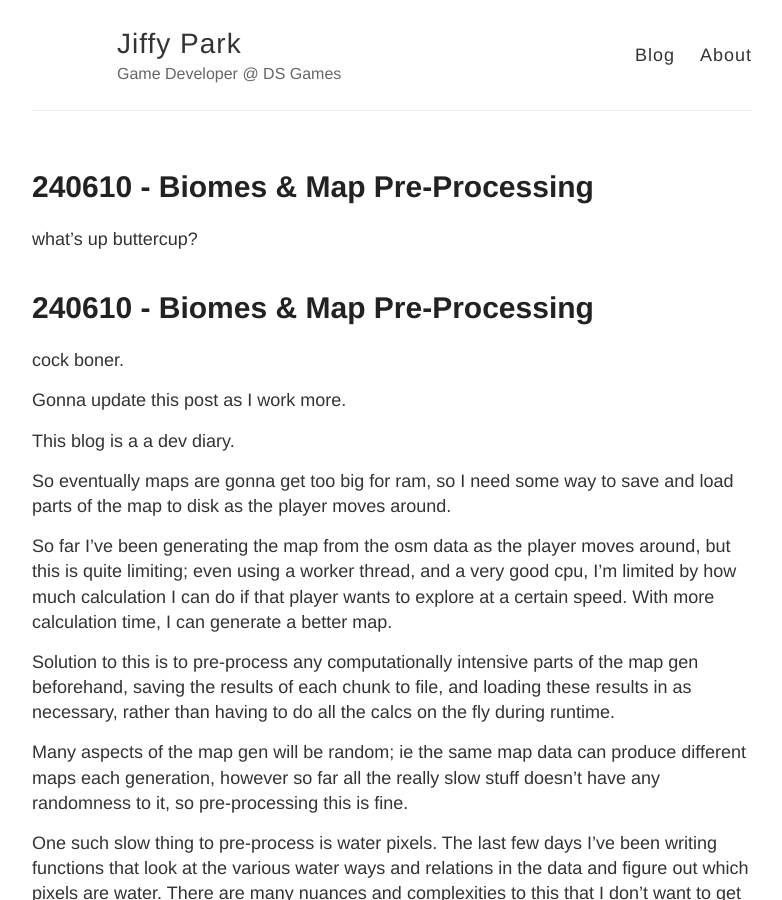
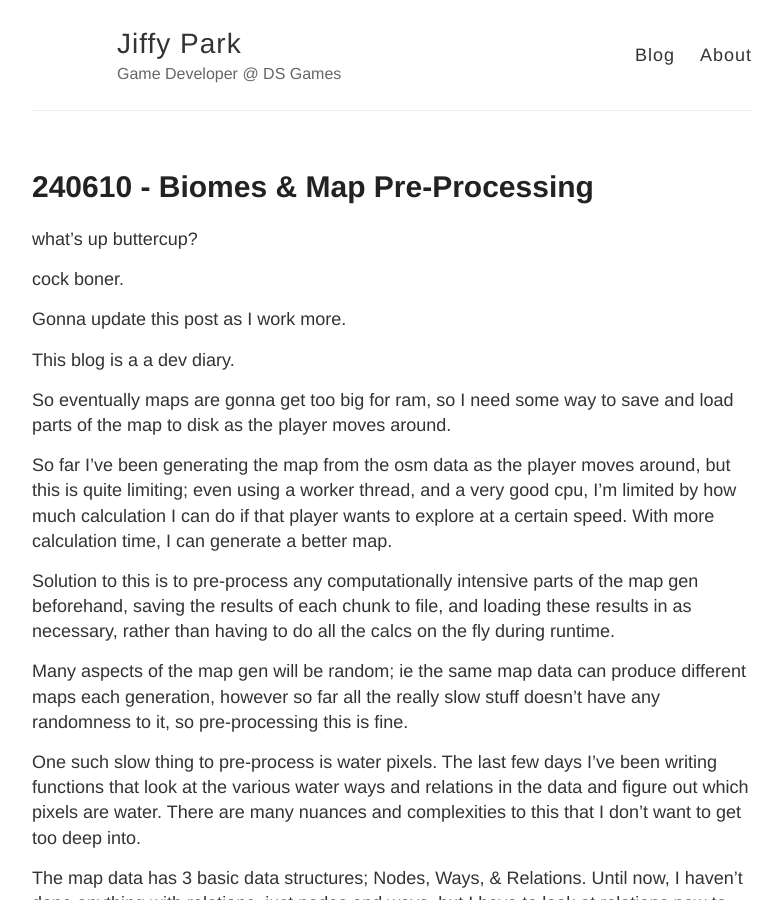
Before and after one commit to JiffyPark/JiffyPark.github.io, a Jekyll site: the page built from _posts/2024-6-10-Biomes.md, in a window 1280 px wide and 900 px high. Shown: the whole window, without its empty margins (248-1030 px from the left). Built offline with Jekyll 4.4.1, drawn with Linux system fonts in a browser that asks for light colours; some of the changed lines change nothing that is shown.

Commit message:
Update 2024-6-10-Biomes.md

```diff
--- a/_posts/2024-6-10-Biomes.md
+++ b/_posts/2024-6-10-Biomes.md
@@ -4,8 +4,6 @@ title: 240610 - Biomes & Map Pre-Processing
 ---
 
 what's up buttercup?
-
-# 240610 - Biomes & Map Pre-Processing
 
 cock boner.
 
@@ -25,11 +23,11 @@ One such slow thing to pre-process is water pixels. The last few days I've been
 
 The map data has 3 basic data structures; Nodes, Ways, & Relations. Until now, I haven't done anything with relations, just nodes and ways, but I have to look at relations now to get the water pixels right. Here's some pictures just to give you an idea of a few of the weird cases I have to deal with:
 
-![240531_2](/images/Capture.png)
+![1](/images/Capture.png)
 
-![240531_2](/images/Capture2.png)
+![2](/images/Capture2.png)
 
-![240531_2](/images/Capture3.png)
+![3](/images/Capture3.png)
 
 
 What adds to the complexities, is some of these relations are huge; covering entire continents, so often maps will be missing parts of those large relations, so I have to figure out how to deal with all those cases too.
```
